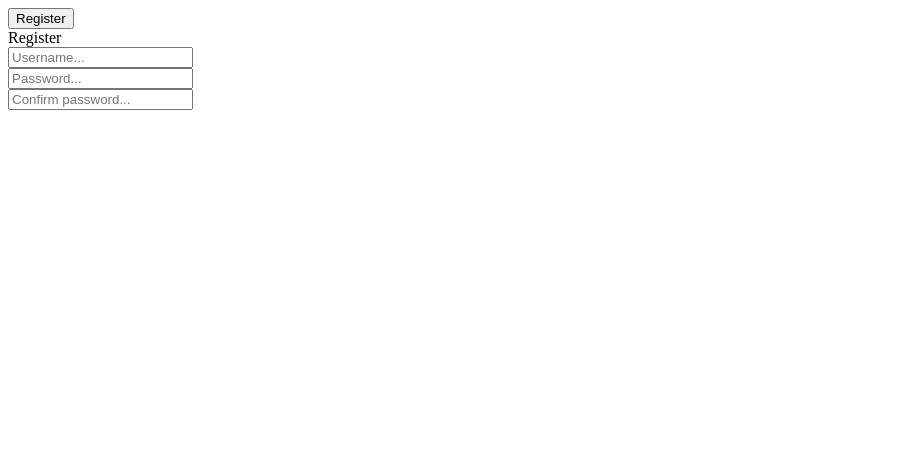
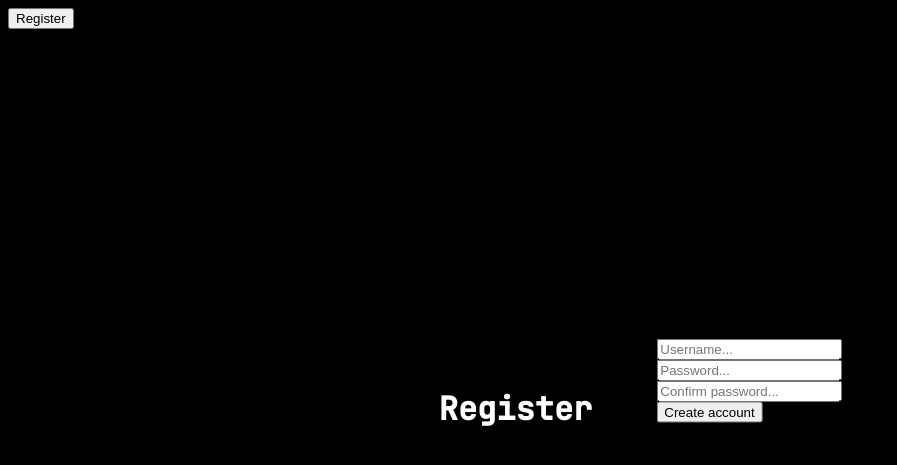
Before and after one commit to dastarruer/ToDoIt, a Flask app: page /register in a window 1280 px wide. Shown: the top 465 px of the page, without its empty margins (0-897 px from the left). Run offline with Flask 3, Linux system fonts and the light colour scheme.

Commit message:
Created global css file to control the background and font color

```diff
--- /dev/null
+++ b/static/css/global.css
@@ -0,0 +1,4 @@
+body {
+    background-color: black;
+    color: white;
+}
--- a/static/css/register.css
+++ b/static/css/register.css
@@ -0,0 +1,21 @@
+.container {
+    display: flex;
+
+    /* Center everything */
+    position: absolute;
+    top: 50%;
+    left: 50%;
+    transform: translate(-50%, -50%);
+
+    gap: 1rem;
+}
+
+.header {
+    margin-top: 3rem;
+    margin-bottom: 2rem;
+    margin-right: 3rem;
+
+    font-size: 2rem;
+    font-family: "JetBrains Mono";
+    font-weight: 600;
+}
--- a/templates/index.html
+++ b/templates/index.html
@@ -1,11 +1,8 @@
 {% extends "layout.html" %}
 
 {% block stylesheet %}
+    <link rel="stylesheet" type="text/css" href="static/css/global.css">
     <link rel="stylesheet" type="text/css" href="static/css/index.css">
-    <link rel="preconnect" href="https://fonts.googleapis.com">
-    <link rel="preconnect" href="https://fonts.gstatic.com" crossorigin>
-    <link href="https://fonts.googleapis.com/css2?family=JetBrains+Mono:ital,wght@0,500;1,500&display=swap" rel="stylesheet">
-    <link rel="stylesheet" href="https://cdn.jsdelivr.net/npm/bootstrap-icons@1.10.5/font/bootstrap-icons.css">
 {% endblock %}
 
 {% block title %}ToDoIt{% endblock %}
--- a/templates/layout.html
+++ b/templates/layout.html
@@ -4,6 +4,10 @@
     <meta charset="UTF-8">
     <meta name="viewport" content="width=device-width, initial-scale=1.0">
 
+    <link rel="preconnect" href="https://fonts.googleapis.com">
+    <link rel="preconnect" href="https://fonts.gstatic.com" crossorigin>
+    <link href="https://fonts.googleapis.com/css2?family=JetBrains+Mono:ital,wght@0,500;1,500&display=swap" rel="stylesheet">
+    <link rel="stylesheet" href="https://cdn.jsdelivr.net/npm/bootstrap-icons@1.10.5/font/bootstrap-icons.css">
     {% block stylesheet %}{% endblock %}
 
     <script src="static/script.js" defer></script>
--- a/templates/register.html
+++ b/templates/register.html
@@ -1,6 +1,7 @@
 {% extends "layout.html" %}
 
 {% block stylesheet %}
+    <link rel="stylesheet" type="text/css" href="static/css/global.css">
     <link rel="stylesheet" type="text/css" href="static/css/register.css">
 {% endblock %}
 
@@ -9,12 +10,14 @@
 {% block body%}
     <div class="container">
         <div class="header">Register</div>
-        <form method="POST">
+        <form method="POST" autocomplete="off">
             <input name="username" placeholder="Username..."></input>
             <br>
-            <input name="password" placeholder="Password..."></input>
+            <input type="password" name="password" placeholder="Password..."></input>
             <br>
             <input name="confirm-password" placeholder="Confirm password..."></input>
+            <br>
+            <button type="submit">Create account</button>
         </form>
     </div>
 {% endblock %}
```
Also changed, not shown: static/css/index.css (+8 -14 lines).
